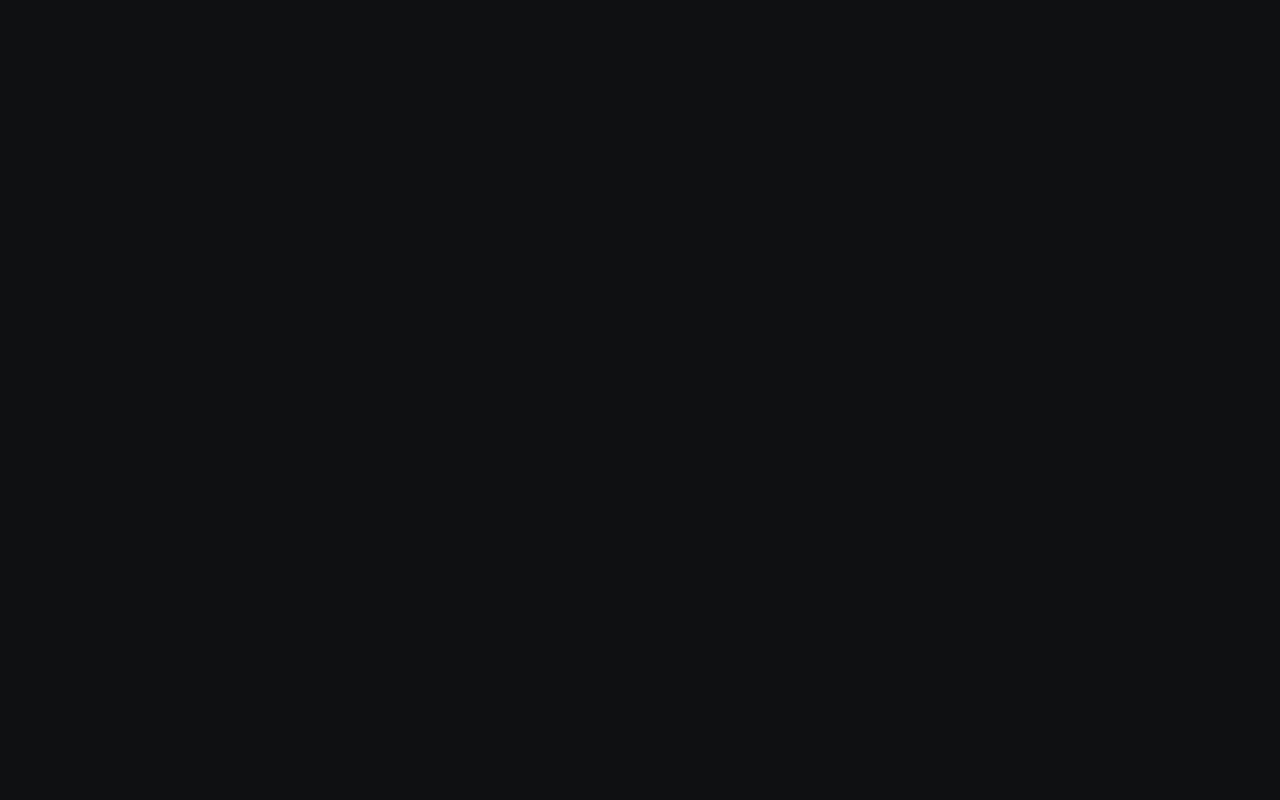
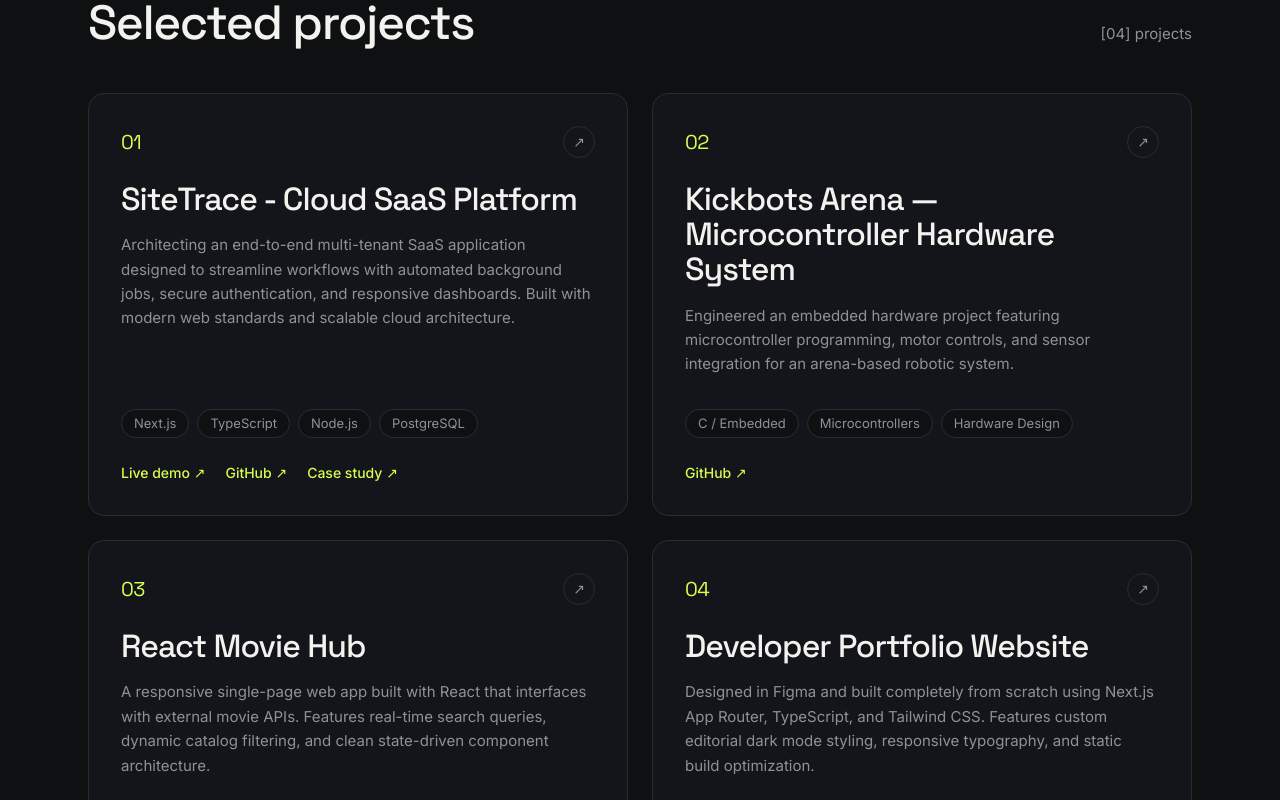
Before and after one commit to DeemanthaGunasekara/Portfolio, a Next.js app: page / in a window 1280 px wide. Shown: the part 1040-1840 px from the top of the page. Before the commit the page ends 1010 px from the top, so only its background shows below. Built offline with nearby package versions, Linux system fonts and the light colour scheme.

Commit message:
feat(projects): add 2*2 project grid with tags and links

```diff
--- a/app/page.tsx
+++ b/app/page.tsx
@@ -1,6 +1,7 @@
 import React from "react";
 import Navbar from "@/components/Navbar";
 import Hero from "@/components/Hero";
+import Projects from "@/components/Projects";
 
 export default function Home() {
   return (
@@ -8,6 +9,7 @@ export default function Home() {
       <Navbar />
       <main className="max-w-6xl mx-auto px-6 py-12">
         <Hero />
+        <Projects />
       </main>
     </div>
   );
--- /dev/null
+++ b/components/Projects.tsx
@@ -0,0 +1,150 @@
+import React from "react";
+
+interface Project {
+  number: string;
+  title: string;
+  description: string;
+  tools: string[];
+  liveUrl?: string;
+  githubUrl?: string;
+  caseStudyUrl?: string;
+}
+
+const projects: Project[] = [
+  {
+    number: "01",
+    title: "SiteTrace - Cloud SaaS Platform",
+    description:
+      "Architecting an end-to-end multi-tenant SaaS application designed to streamline workflows with automated background jobs, secure authentication, and responsive dashboards. Built with modern web standards and scalable cloud architecture.",
+    tools: ["Next.js", "TypeScript", "Node.js", "PostgreSQL"],
+    liveUrl: "#",
+    githubUrl: "https://github.com/orgs/BitSync-Level-II-Project/repositories",
+    caseStudyUrl: "https://dms.uom.lk/s/Y6YjreExnzTb7H8",
+  },
+  {
+    number: "02",
+    title: "Kickbots Arena \u2014 Microcontroller Hardware System",
+    description:
+      "Engineered an embedded hardware project featuring microcontroller programming, motor controls, and sensor integration for an arena-based robotic system.",
+    tools: ["C / Embedded", "Microcontrollers", "Hardware Design"],
+    githubUrl: "https://github.com/DeemanthaGunasekara/Kickbots-Arena",
+  },
+  {
+    number: "03",
+    title: "React Movie Hub",
+    description:
+      "A responsive single-page web app built with React that interfaces with external movie APIs. Features real-time search queries, dynamic catalog filtering, and clean state-driven component architecture.",
+    tools: ["React", "REST APIs", "JavaScript"],
+    githubUrl: "https://github.com/DeemanthaGunasekara/React-Movie-App",
+  },
+  {
+    number: "04",
+    title: "Developer Portfolio Website",
+    description:
+      "Designed in Figma and built completely from scratch using Next.js App Router, TypeScript, and Tailwind CSS. Features custom editorial dark mode styling, responsive typography, and static build optimization.",
+    tools: ["Next.js", "TypeScript", "Tailwind CSS", "Figma"],
+    liveUrl: "#",
+    githubUrl: "https://github.com/DeemanthaGunasekara/Portfolio",
+
+  },
+];
+
+export default function Projects() {
+  return (
+    <section id="projects" className="py-20 border-t border-borderSubtle/50">
+
+      {/* 1. Section Header: Title on Left, Count on Right */}
+      <div className="flex items-baseline justify-between mb-12">
+        <h2 className="font-heading font-medium text-3xl sm:text-4xl md:text-[48px] tracking-tight text-heading">
+          Selected projects
+        </h2>
+        <span className="text-[15px] text-muted font-normal">
+          [04] projects
+        </span>
+      </div>
+
+      {/* 2. Responsive 2x2 Grid */}
+      <div className="grid grid-cols-1 md:grid-cols-2 gap-6">
+        {projects.map((project) => (
+          <div
+            key={project.number}
+            className="bg-surface border border-borderSubtle rounded-2xl p-8 flex flex-col justify-between hover:border-slate-700 transition group"
+          >
+            {/* Top row inside card: Number and Arrow */}
+            <div>
+              <div className="flex items-center justify-between mb-6">
+                <span className="font-heading font-normal text-xl tracking-tight text-accent">
+                  {project.number}
+                </span>
+                <span className="w-8 h-8 rounded-full border border-borderSubtle flex items-center justify-center text-muted group-hover:text-heading group-hover:border-slate-600 transition text-sm">
+                  &#x2197;
+                </span>
+              </div>
+
+              {/* Title */}
+              <h3 className="font-heading font-medium text-2xl sm:text-[32px] tracking-tight leading-[1.1] text-heading mb-4">
+                {project.title}
+              </h3>
+
+              {/* Description */}
+              <p className="text-[15px] text-muted leading-relaxed mb-8">
+                {project.description}
+              </p>
+            </div>
+
+            {/* Bottom: Tool Chips & Accent Links */}
+            <div>
+              {/* Tool Chips */}
+              <div className="flex flex-wrap gap-2 mb-6">
+                {project.tools.map((tool) => (
+                  <span
+                    key={tool}
+                    className="bg-canvas border border-borderSubtle text-muted text-[13px] px-3 py-1 rounded-full"
+                  >
+                    {tool}
+                  </span>
+                ))}
+              </div>
+
+              {/* Project Action Links (Lime accent from your Figma!) */}
+              <div className="flex flex-wrap items-center gap-5 text-[14px] text-accent font-medium">
+                {project.liveUrl && (
+                  <a
+                    href={project.liveUrl}
+                    target="_blank"
+                    rel="noopener noreferrer"
+                    className="hover:underline flex items-center gap-1"
+                  >
+                    Live demo &#x2197;
+                  </a>
+                )}
+                {project.githubUrl && (
+                  <a
+                    href={project.githubUrl}
+                    target="_blank"
+                    rel="noopener noreferrer"
+                    className="hover:underline flex items-center gap-1"
+                  >
+                    GitHub &#x2197;
+                  </a>
+                )}
+                {project.caseStudyUrl && (
+                  <a
+                    href={project.caseStudyUrl}
+                    target="_blank"
+                    rel="noopener noreferrer"
+                    className="hover:underline flex items-center gap-1"
+                  >
+                    Case study &#x2197;
+                  </a>
+                )}
+              </div>
+            </div>
+
+          </div>
+        ))}
+      </div>
+
+    </section>
+  );
+}
```
